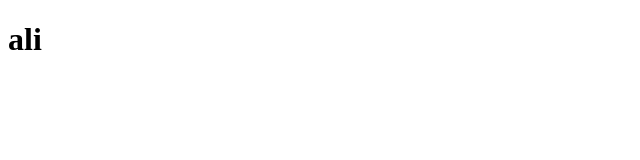
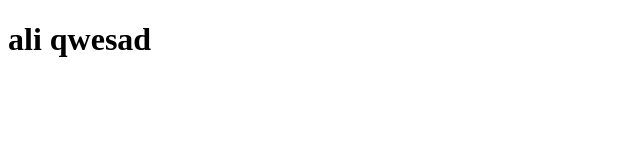
Before and after one commit to alidemiraydin/coursera-ali, a plain HTML site: page site/index.html in a window 1280 px wide. Shown: the whole page, without its empty margins (0-640 px from the left). Drawn offline with Linux system fonts and the light colour scheme.

Commit message:
first addition

```diff
--- a/site/index.html
+++ b/site/index.html
@@ -4,6 +4,6 @@
 	<title>hello</title>
 </head>
 <body>
-<h1>ali</h1>
+<h1>ali qwesad</h1>
 </body>
 </html>
```
